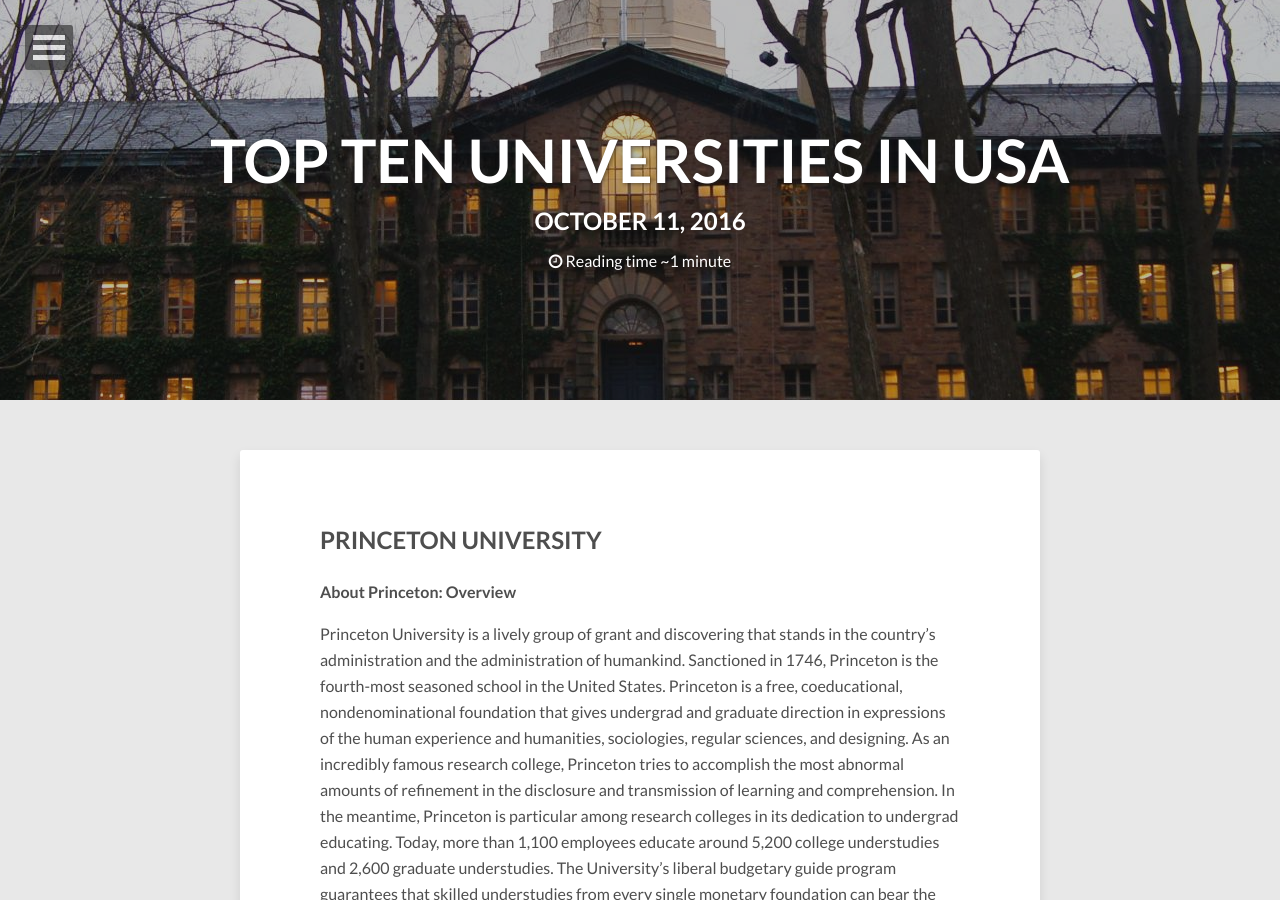
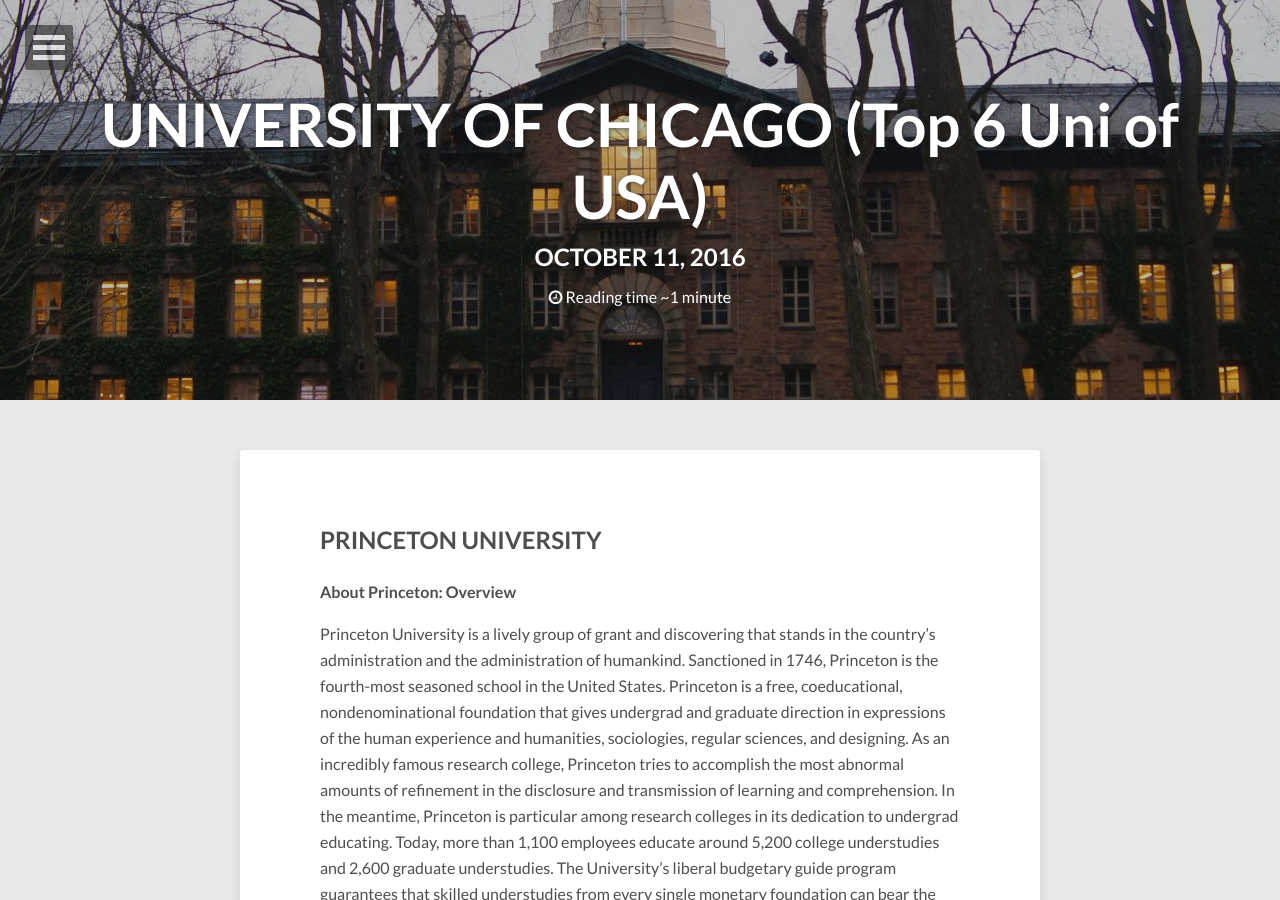
Before and after one commit to vivek1karna/topten, a Jekyll site: the page built from _posts/2016-10-11-top-online-universities6.md, in a window 1280 px wide and 900 px high. Built offline with Jekyll 4.4.1, drawn with Linux system fonts in a browser that asks for light colours; nearby versions of some CDN libraries; comment, search, counter and statistics services are not loaded.

Commit message:
Update 2016-10-11-top-online-universities6.md

```diff
--- a/_posts/2016-10-11-top-online-universities6.md
+++ b/_posts/2016-10-11-top-online-universities6.md
@@ -1,6 +1,6 @@
 ---
 layout: post
-title: TOP TEN UNIVERSITIES IN USA
+title: UNIVERSITY OF CHICAGO (Top 6 Uni of USA)
 description: Top Online Universities
 comments: true
 tags: [good colleges for teaching degree]
```
